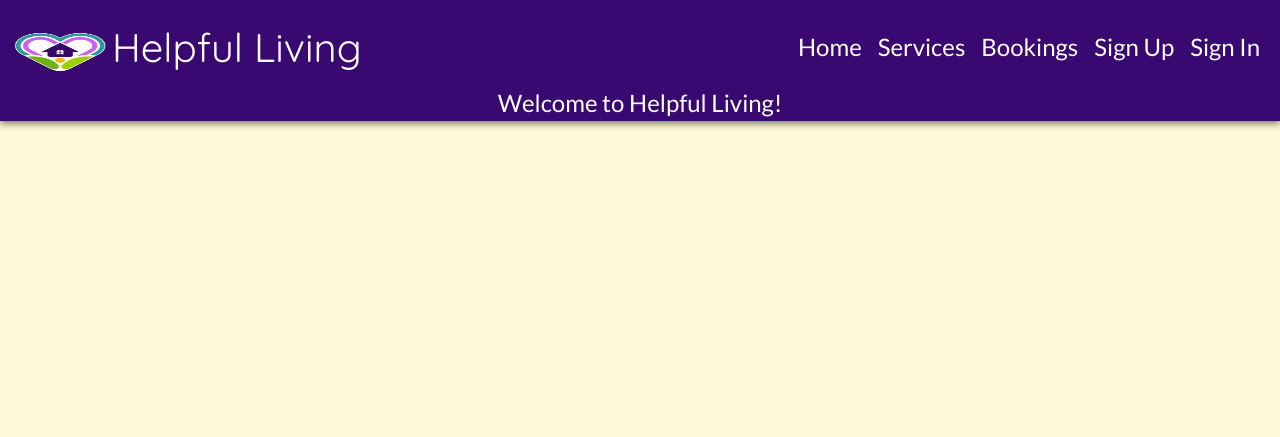
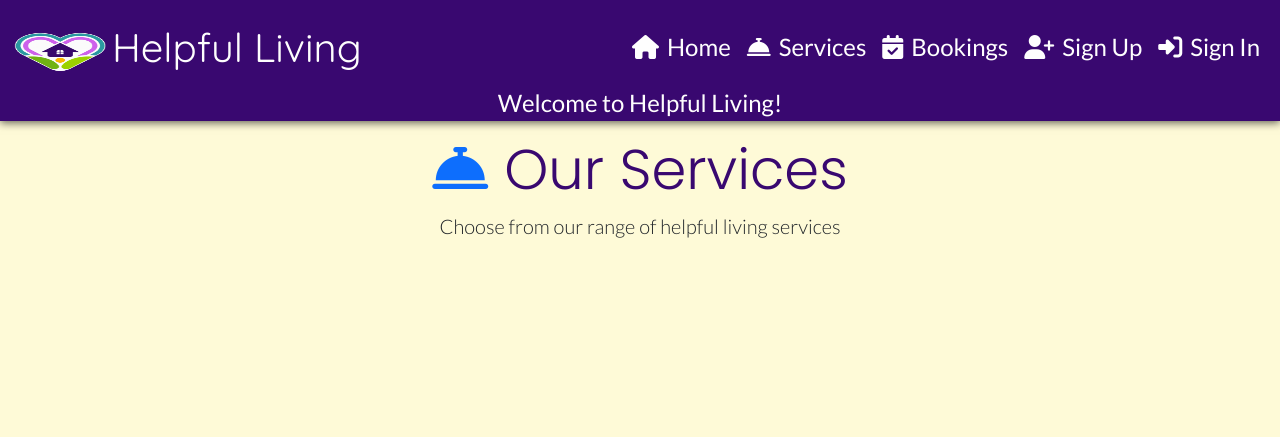
Before and after one commit to fspruce/helpful-living, a Django app: page /services/ in a window 1280 px wide. Shown: the top 437 px of the page. Run offline with Django 5.2, Linux system fonts and the light colour scheme; data that the repository does not hold is empty; some libraries are stand-ins or nearby versions.

Commit message:
Add icons to buttons for better user experience

```diff
--- a/config/settings.py
+++ b/config/settings.py
@@ -29,7 +29,7 @@ BASE_DIR = Path(__file__).resolve().parent.parent
 SECRET_KEY = os.environ.get("SECRET_KEY")
 
 # SECURITY WARNING: don't run with debug turned on in production!
-DEBUG = False
+DEBUG = True
 
 ALLOWED_HOSTS = [
     "127.0.0.1",
--- a/core/templates/core/service_detail.html
+++ b/core/templates/core/service_detail.html
@@ -28,7 +28,7 @@
       <a href="{% url 'bookings_with_service' service.slug %}"
          class="btn cstm-btn-action"
          aria-label="Book {{ service.service_name }} service now">
-        Book Now!
+        <i class="fas fa-calendar-plus me-2" aria-hidden="true"></i>Book Now!
       </a>
     </div>
   </section>
--- a/core/templates/core/services.html
+++ b/core/templates/core/services.html
@@ -8,7 +8,12 @@
   <div class="row">
     <!-- Services Section -->
     <div class="col-12 mt-3 left" role="main" aria-label="Services listing">
-      <h1 class="visually-hidden">Our Services</h1>
+      <div class="text-center mb-4">
+        <h1 class="display-4">
+          <i class="fas fa-concierge-bell me-3 text-primary" aria-hidden="true"></i>Our Services
+        </h1>
+        <p class="lead">Choose from our range of helpful living services</p>
+      </div>
       <div class="row">
         {% for service in service_list %}
         <div class="card-margin-fix col-md-4">
@@ -33,13 +38,13 @@
               <a href="{% url 'service_detail' service.slug %}"
                  class="btn cstm-btn-outline"
                  aria-label="View details for {{ service.service_name }} service">
-                View Details
+                <i class="fas fa-info-circle me-2" aria-hidden="true"></i>View Details
               </a>
               <br>
               <a href="{% url 'bookings_with_service' service.slug %}"
                  class="btn cstm-btn-action"
                  aria-label="Book {{ service.service_name }} service now">
-                Book Now!
+                <i class="fas fa-calendar-plus me-2" aria-hidden="true"></i>Book Now!
               </a>
             </div>
           </article>
--- a/templates/base.html
+++ b/templates/base.html
@@ -59,21 +59,21 @@
             <a class="nav-link {% if request.path == home_url %}active" aria-current="page{% endif %}"
                href="{% url 'home' %}"
                aria-label="Home{% if request.path == home_url %} (current page){% endif %}">
-              Home
+              <i class="fas fa-home me-2" aria-hidden="true"></i>Home
             </a>
           </li>
           <li class="nav-item">
             <a class="nav-link {% if request.path == services_url %}active" aria-current="page{% endif %}"
                href="{% url 'services' %}"
                aria-label="Services{% if request.path == services_url %} (current page){% endif %}">
-              Services
+              <i class="fas fa-concierge-bell me-2" aria-hidden="true"></i>Services
             </a>
           </li>
           <li class="nav-item">
             <a class="nav-link {% if request.path == bookings_url %}active" aria-current="page{% endif %}"
                href="{% url 'bookings' %}"
                aria-label="Bookings{% if request.path == bookings_url %} (current page){% endif %}">
-              Bookings
+              <i class="fas fa-calendar-check me-2" aria-hidden="true"></i>Bookings
             </a>
           </li>
           {% if user.is_authenticated %}
@@ -81,7 +81,7 @@
             <a class="nav-link {% if request.path == logout_url %}active" aria-current="page{% endif %}"
                href="{% url 'account_logout' %}"
                aria-label="Sign out{% if request.path == logout_url %} (current page){% endif %}">
-              Sign Out
+              <i class="fas fa-sign-out-alt me-2" aria-hidden="true"></i>Sign Out
             </a>
           </li>
           {% if user.is_superuser %}
@@ -91,7 +91,7 @@
                href="{% url 'admin:index' %}"
                target="_blank"
                aria-label="Admin tools (opens in new window){% if request.path == '/admin/' %} (current page){% endif %}">
-              Admin Tools
+              <i class="fas fa-cog me-2" aria-hidden="true"></i>Admin Tools
             </a>
           </li>
           {% endif %}
@@ -100,14 +100,14 @@
             <a class="nav-link {% if request.path == signup_url %}active" aria-current="page{% endif %}"
                href="{% url 'account_signup' %}"
                aria-label="Sign up{% if request.path == signup_url %} (current page){% endif %}">
-              Sign Up
+              <i class="fas fa-user-plus me-2" aria-hidden="true"></i>Sign Up
             </a>
           </li>
           <li class="nav-item">
             <a class="nav-link {% if request.path == login_url %}active" aria-current="page{% endif %}"
                href="{% url 'account_login' %}"
                aria-label="Sign in{% if request.path == login_url %} (current page){% endif %}">
-              Sign In
+              <i class="fas fa-sign-in-alt me-2" aria-hidden="true"></i>Sign In
             </a>
           </li>
           {% endif %}
```
Also changed, not shown: core/templates/core/booking_error.html (+10 -2 lines), core/templates/core/booking_success.html (+10 -3 lines), core/templates/core/bookings.html (+15 -5 lines).
